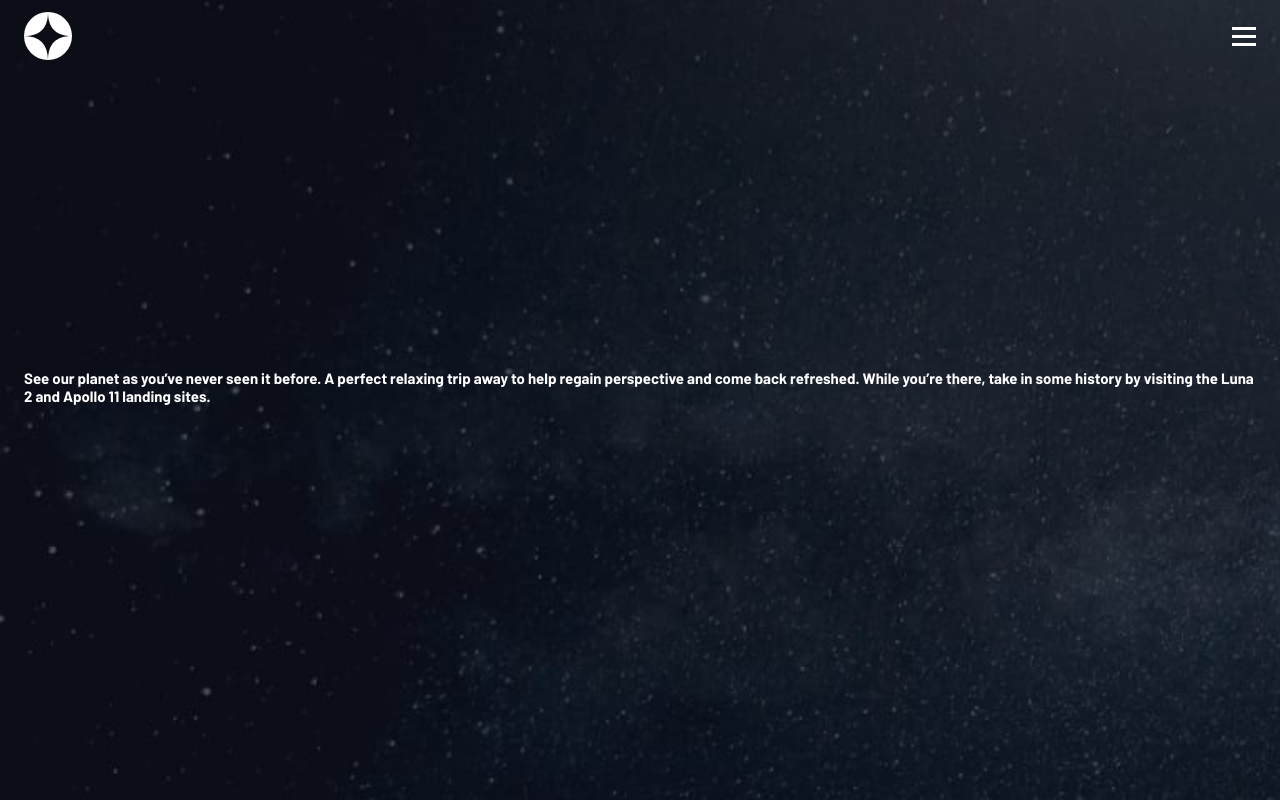
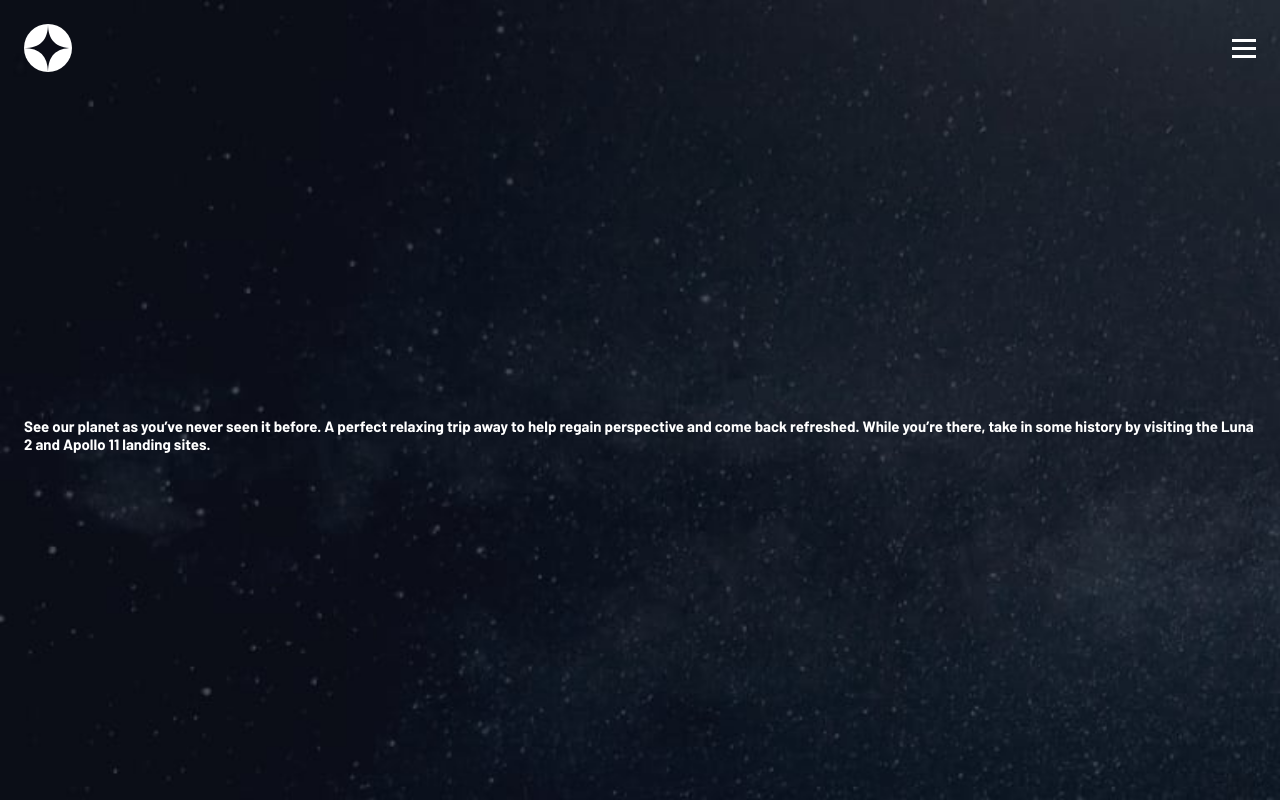
Before and after one commit to Matheus-Galdino/Space-tourism, a Vue app: page /#/destination/moon in a window 1280 px wide. Both pictures are taken after a click on the button 1244 px from the left and 36 px from the top of the page. Built offline with nearby package versions, Linux system fonts and the light colour scheme.

Commit message:
Mudando tamanho da nav para utilizar variavel e mudando padding-top da page de acordo com tamanho da nav

```diff
--- a/src/components/Nav.vue
+++ b/src/components/Nav.vue
@@ -30,7 +30,7 @@ nav {
   z-index: 2;
 
   padding: 0 2.4rem;
-  height: $navHeight;
+  height: var(--navHeight);
 }
 
 .burger {
--- a/src/styles/global.scss
+++ b/src/styles/global.scss
@@ -1,8 +1,7 @@
-@import "./variables.scss";
-
 .page {
   flex-grow: 1;
-  padding: 2.4rem 2.4rem 5rem;
+  padding: 0 2.4rem 5rem;
+  padding-top: calc(var(--navHeight) + 2.4rem);
 
   display: flex;
   align-items: center;
--- a/src/styles/reset.scss
+++ b/src/styles/reset.scss
@@ -1,5 +1,7 @@
 :root {
   font-size: 62.5%;
+
+  --navHeight: calc(6vh + 4.8rem);
 }
 
 * {
--- a/src/styles/variables.scss
+++ b/src/styles/variables.scss
@@ -1,4 +1,2 @@
 $gray: #d0d6f9;
 $dark-blue: #0b0d17;
-
-$navHeight: calc(6vh + 2.4rem);
```
